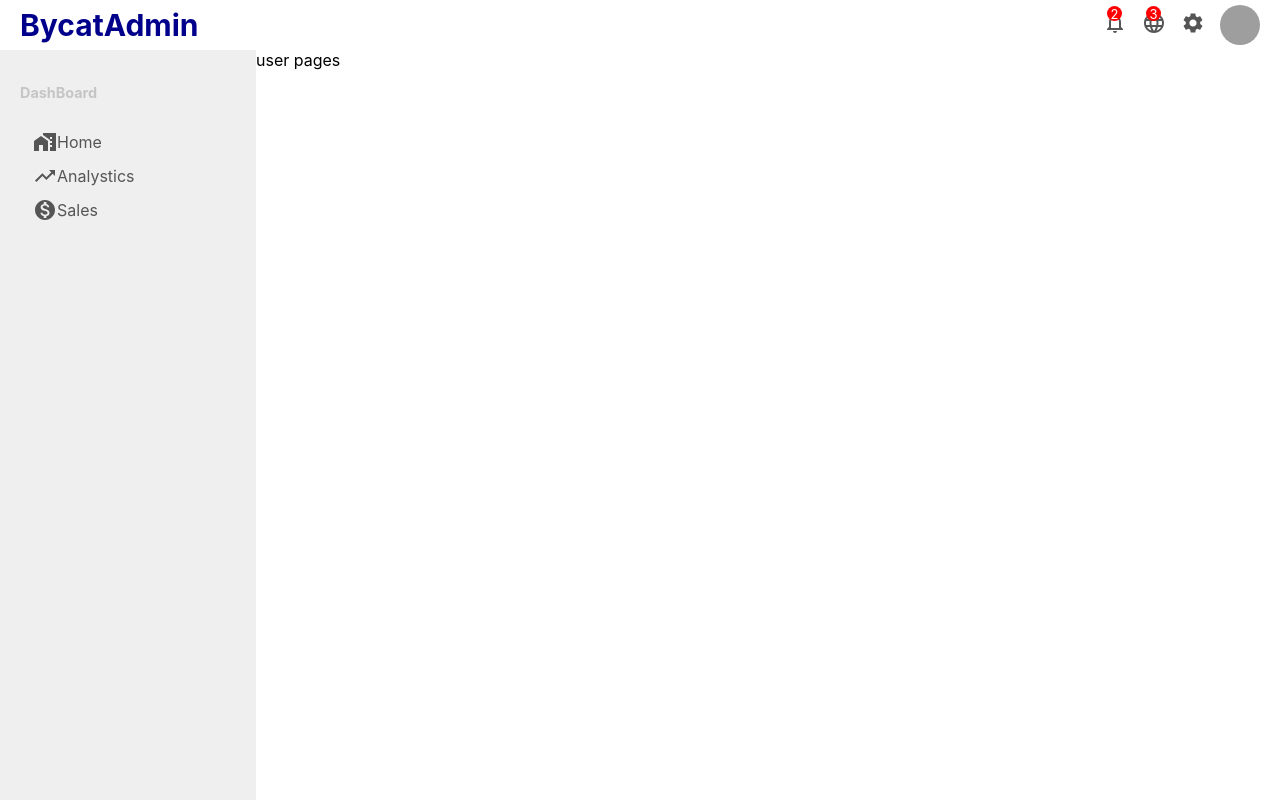
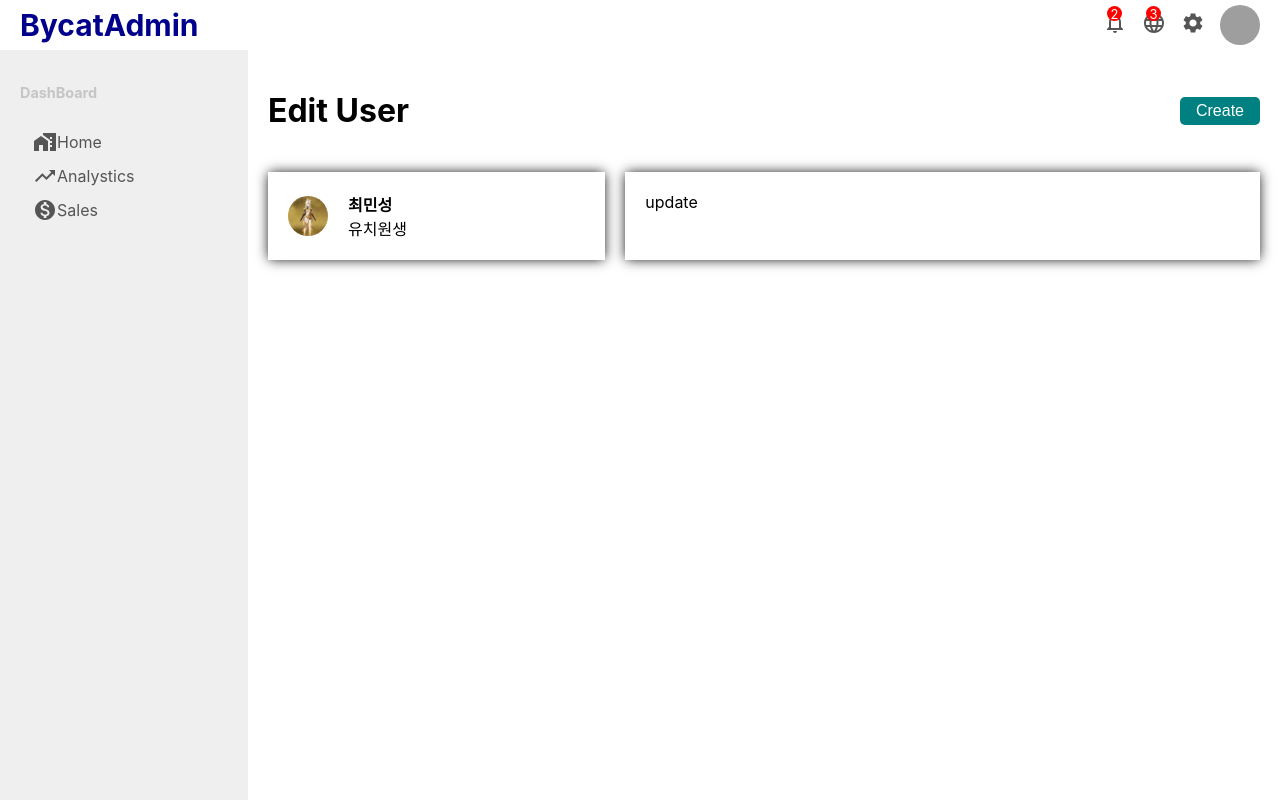
Before and after one commit to bycat0909/ledger, a React (Create React App) app in the folder src/main/frontend/ledger/: page /user/1 in a window 1280 px wide. Built offline with nearby package versions, Linux system fonts and the light colour scheme; grey boxes are pictures that could not be loaded.

Commit message:
사용자화면 디자인중

```diff
--- a/src/main/frontend/ledger/src/pages/user/User.css
+++ b/src/main/frontend/ledger/src/pages/user/User.css
@@ -1,3 +1,67 @@
 .user{
     flex:4;
+    padding: 20px;
 }
+
+.userTitleContainer{
+    display: flex;
+    align-items: center;
+    justify-content: space-between;
+}
+
+.userAddButton{
+    width: 80px;
+    border : none;
+    padding: 5px;
+    background-color: teal;
+    border-radius: 5px;
+    cursor: pointer;
+    color: white;
+    font-size: 16px;
+}
+
+.userContainer{
+    display: flex;
+    margin-top: 20px;
+}
+
+.userShow{
+    flex: 1;
+    padding: 20px;
+    -webkit-box-shadow: 0px 0px 12px -1px #000000;
+    box-shadow: 0px 0px 12px -1px #000000;
+}
+
+.userUpdate{
+    flex: 2;
+    padding: 20px;
+    -webkit-box-shadow: 0px 0px 12px -1px #000000;
+    box-shadow: 0px 0px 12px -1px #000000;
+    margin-left: 20px;
+}
+
+.userShowTop{
+    display: flex;
+    align-items: center;
+}
+
+.userShowImg{
+    width: 40px;
+    height: 40px;
+    border-radius: 50%;
+    object-fit: cover;
+}
+
+.userShowTopTitle{
+    display: flex;
+    flex-direction: column;
+    margin-left: 20px;
+}
+
+.userShowUserName{
+    font-weight: 600;
+}
+
+.userSHowUserTitle{
+    font-weight: 300;
+}
--- a/src/main/frontend/ledger/src/pages/user/User.jsx
+++ b/src/main/frontend/ledger/src/pages/user/User.jsx
@@ -2,5 +2,29 @@ import React from "react";
 import './User.css'
 
 export default function User(){
-    return <div className="user">user pages</div>
+    return (
+        <div className="user">
+            <div className="userTitleContainer">
+                <h1 className="userTitle">Edit User</h1>
+                <button className="userAddButton">Create</button>
+            </div>
+            <div className="userContainer">
+                <div className="userShow">
+                    <div className="userShowTop">
+                        <img
+                                src="/img/img.jpg"
+                                alt=""
+                                className="userShowImg"
+                        />
+                        <div className="userShowTopTitle">
+                            <span className="userShowUserName">최민성</span>
+                            <span className="userShowUserTitle">유치원생</span>
+                        </div>
+                    </div>
+                    <div className="userShowBottom"></div>
+                </div>
+                <div className="userUpdate">update</div>
+            </div>
+        </div>
+    )
 }
```
Also changed, not shown: src/main/frontend/ledger/public/img/img.jpg (added), 1 other file (tests, documents, lock files or other folders).
